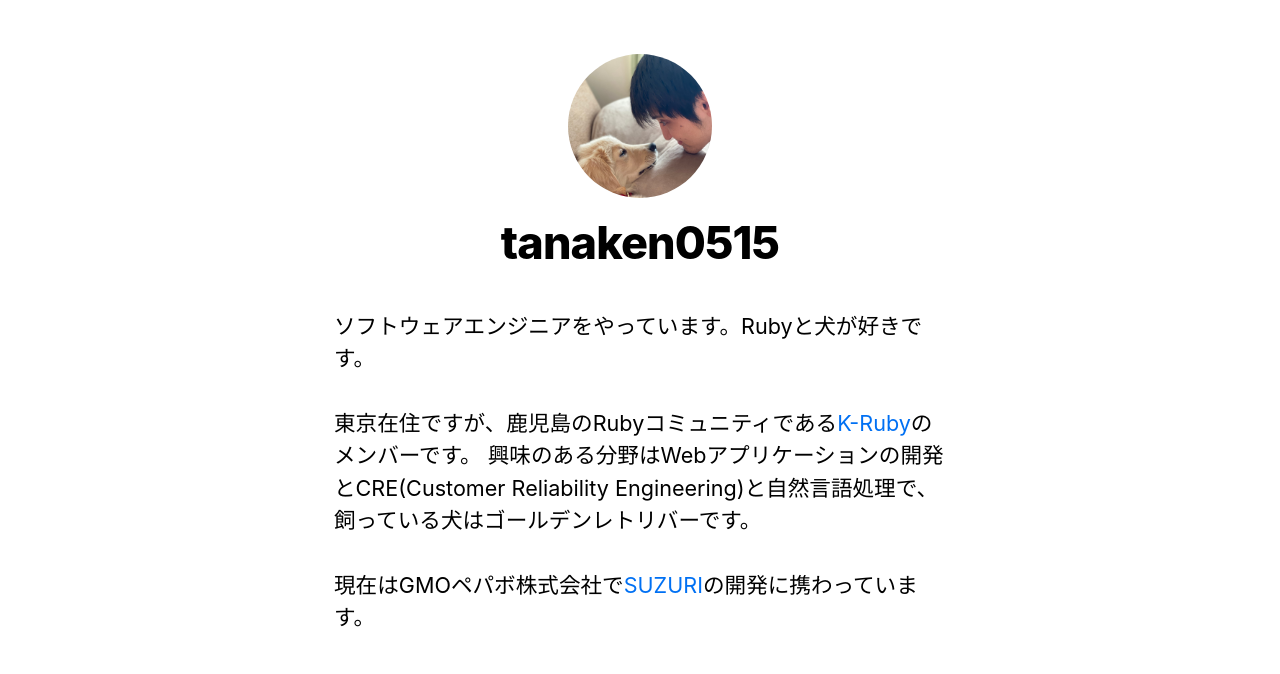
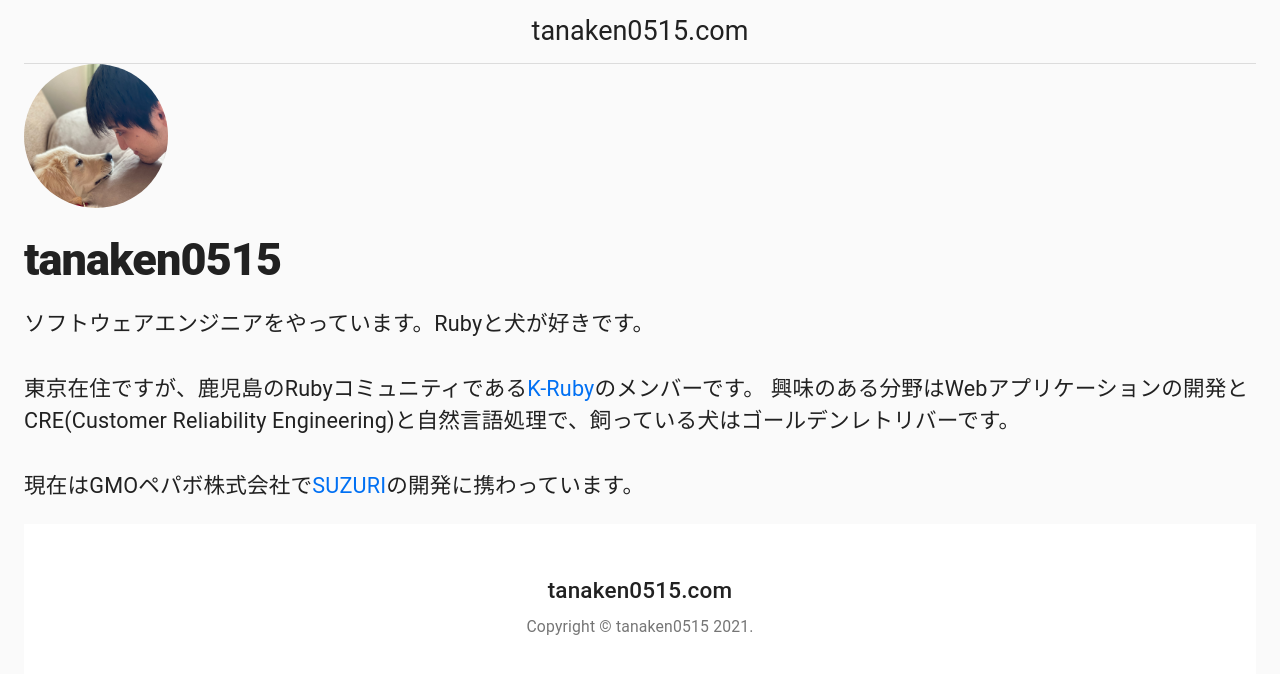
Before and after one commit to tanaken0515/tanaken0515.com, a Next.js app: page / in a window 1280 px wide. Shown: the top 674 px of the page. Built offline with nearby package versions, Linux system fonts and the light colour scheme.

Commit message:
Add header and footer

```diff
--- /dev/null
+++ b/components/footer.js
@@ -0,0 +1,43 @@
+import React from 'react'
+import { makeStyles } from '@material-ui/core/styles'
+import Container from '@material-ui/core/Container'
+import Typography from '@material-ui/core/Typography'
+import Link from '@material-ui/core/Link'
+
+function Copyright(props) {
+  const { name } = props;
+
+  return (
+    <Typography variant="body2" color="textSecondary" align="center">
+      {'Copyright © '}
+      <Link color="inherit" href={`https://twitter.com/${name}`}>
+        {name}
+      </Link>{' '}
+      {new Date().getFullYear()}
+      {'.'}
+    </Typography>
+  )
+}
+
+const useStyles = makeStyles((theme) => ({
+  footer: {
+    backgroundColor: theme.palette.background.paper,
+    padding: theme.spacing(6, 0),
+  },
+}))
+
+export default function Footer(props) {
+  const classes = useStyles();
+  const { name, title } = props;
+
+  return (
+    <footer className={classes.footer}>
+      <Container maxWidth="lg">
+        <Typography variant="h6" align="center" gutterBottom>
+          {title}
+        </Typography>
+        <Copyright name={name} />
+      </Container>
+    </footer>
+  )
+}
--- /dev/null
+++ b/components/header.js
@@ -0,0 +1,35 @@
+import React from 'react'
+import { makeStyles } from '@material-ui/core/styles'
+import Toolbar from '@material-ui/core/Toolbar'
+import Typography from '@material-ui/core/Typography'
+
+const useStyles = makeStyles((theme) => ({
+  toolbar: {
+    borderBottom: `1px solid ${theme.palette.divider}`,
+  },
+  toolbarTitle: {
+    flex: 1,
+  },
+}))
+
+export default function Header(props) {
+  const classes = useStyles();
+  const { title } = props;
+
+  return (
+    <React.Fragment>
+      <Toolbar className={classes.toolbar}>
+        <Typography
+          component="h2"
+          variant="h5"
+          color="inherit"
+          align="center"
+          noWrap
+          className={classes.toolbarTitle}
+        >
+          {title}
+        </Typography>
+      </Toolbar>
+    </React.Fragment>
+  )
+}
--- a/components/layout.js
+++ b/components/layout.js
@@ -1,15 +1,18 @@
+import React from 'react'
+import Container from '@material-ui/core/Container'
+import CssBaseline from '@material-ui/core/CssBaseline'
 import Head from 'next/head'
-import Image from 'next/image'
-import styles from './layout.module.css'
-import utilStyles from '../styles/utils.module.css'
-import Link from 'next/link'
+import Header from './header'
+import Footer from './footer'
 
-const name = 'tanaken0515'
+export const name = 'tanaken0515'
 export const siteTitle = 'tanaken0515.com'
 
-export default function Layout({ children, home }) {
+export default function Layout({ children }) {
   return (
-    <div className={styles.container}>
+    <React.Fragment>
+      <CssBaseline />
+      <Container maxWidth='lg'>
         <Head>
           <link rel="icon" href="/favicon.ico" />
           <meta
@@ -19,49 +22,10 @@ export default function Layout({ children, home }) {
           <meta name="og:title" content={siteTitle} />
           <meta name="twitter:card" content="summary_large_image" />
         </Head>
-      <header className={styles.header}>
-        {home ? (
-          <>
-            <Image
-              priority
-              src="/images/profile.png"
-              className={utilStyles.borderCircle}
-              height={144}
-              width={144}
-              alt={name}
-            />
-            <h1 className={utilStyles.heading2Xl}>{name}</h1>
-          </>
-        ) : (
-          <>
-            <Link href="/">
-              <a>
-                <Image
-                  priority
-                  src="/images/profile.png"
-                  className={utilStyles.borderCircle}
-                  height={108}
-                  width={108}
-                  alt={name}
-                />
-              </a>
-            </Link>
-            <h2 className={utilStyles.headingLg}>
-              <Link href="/">
-                <a className={utilStyles.colorInherit}>{name}</a>
-              </Link>
-            </h2>
-          </>
-        )}
-      </header>
+        <Header title={siteTitle} />
         <main>{children}</main>
-      {!home && (
-        <div className={styles.backToHome}>
-          <Link href="/">
-            <a>← Back to home</a>
-          </Link>
-        </div>
-      )}
-    </div>
+        <Footer title={siteTitle} name={name} />
+      </Container>
+    </React.Fragment>
   )
 }
--- a/pages/index.js
+++ b/pages/index.js
@@ -1,13 +1,23 @@
 import Head from 'next/head'
-import Layout, { siteTitle } from '../components/layout'
+import Image from 'next/image'
+import Layout, { name, siteTitle } from '../components/layout'
 import utilStyles from '../styles/utils.module.css'
 
 export default function Home() {
   return (
-    <Layout home>
+    <Layout>
       <Head>
         <title>{siteTitle}</title>
       </Head>
+      <Image
+        priority
+        src="/images/profile.png"
+        className={utilStyles.borderCircle}
+        height={144}
+        width={144}
+        alt={name}
+      />
+      <h1 className={utilStyles.heading2Xl}>{name}</h1>
       <section className={utilStyles.headingMd}>
         <p>
           ソフトウェアエンジニアをやっています。Rubyと犬が好きです。<br/>
```
Lines whose indentation alone changed are shown as unchanged.
